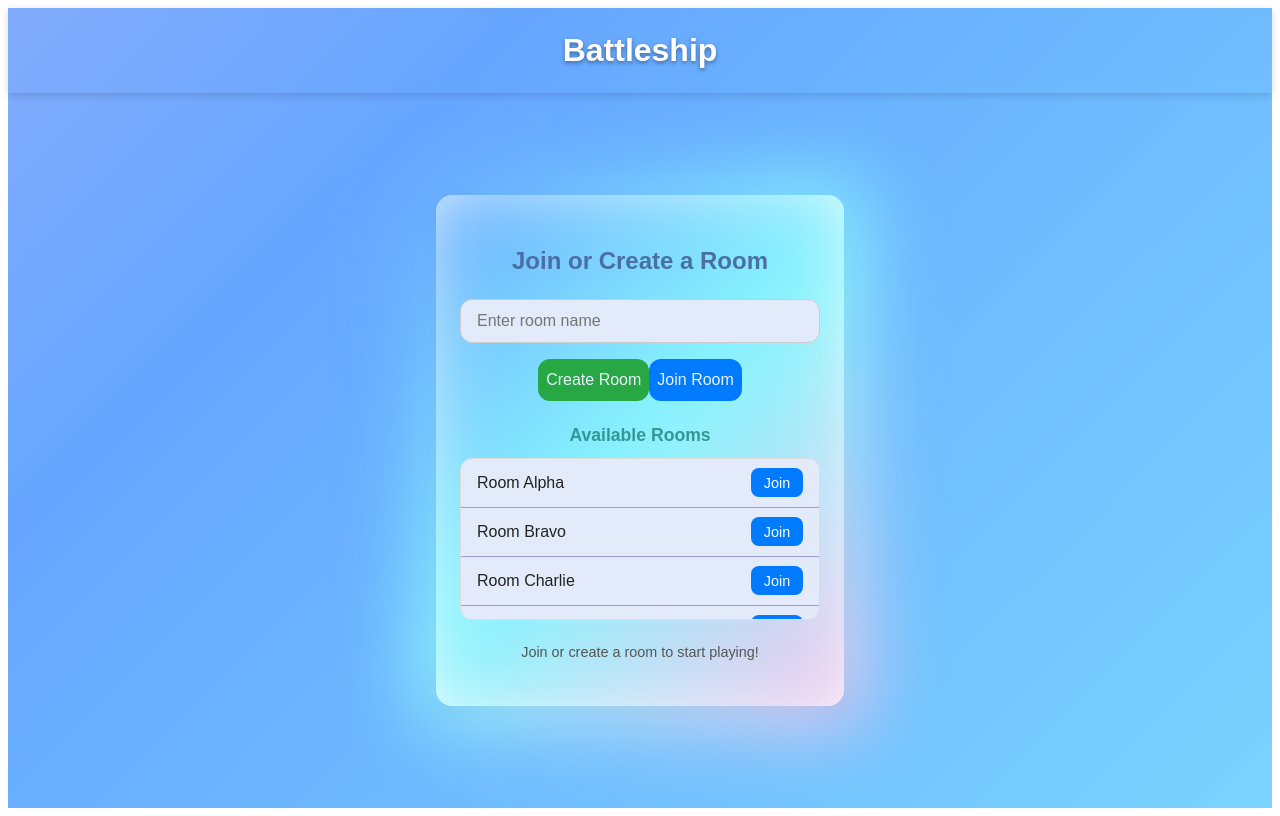
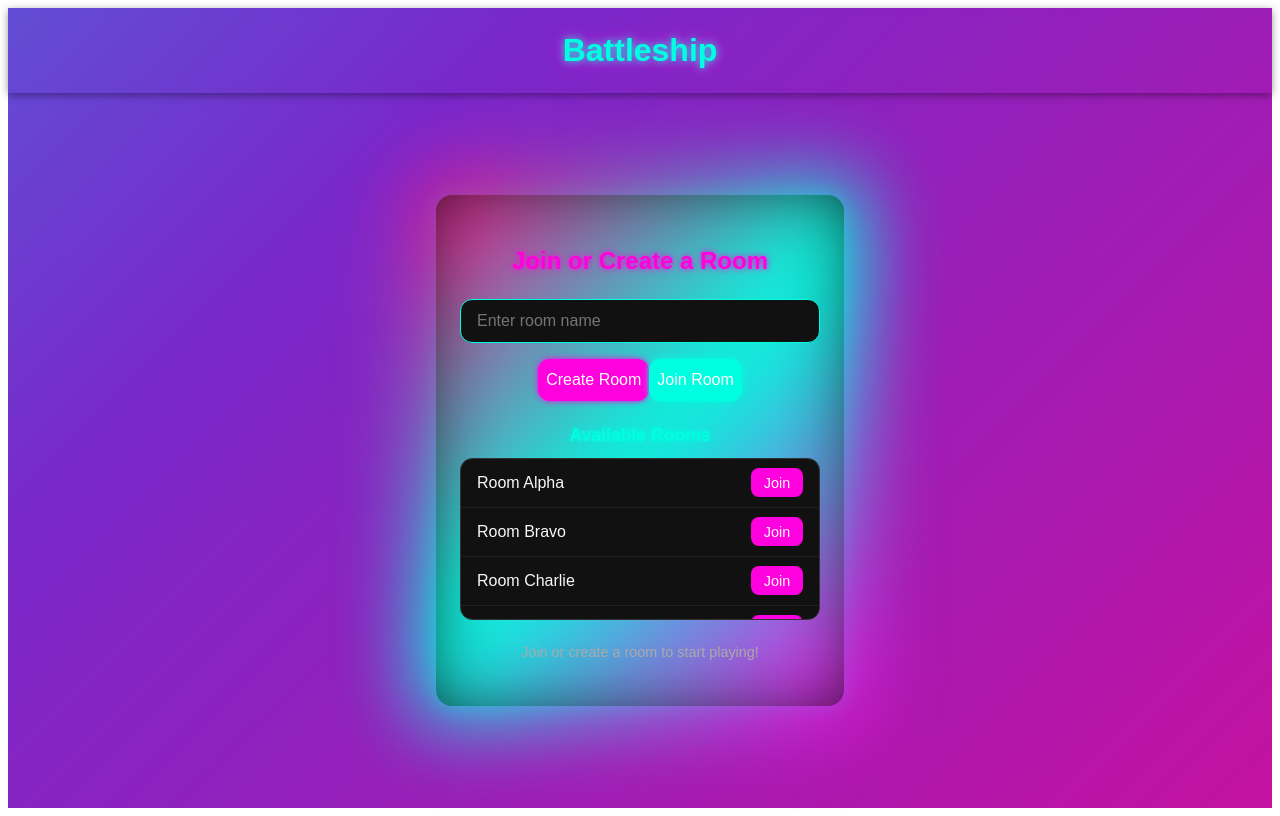
Before and after one commit to wojtek960506/battleship-socket-io, a React (Vite) app in the folder client/: page / in a window 1280 px wide. Built offline with nearby package versions, Linux system fonts and the light colour scheme.

Commit message:
arcade style of colors

```diff
--- a/client/src/App.css
+++ b/client/src/App.css
@@ -3,11 +3,11 @@
   display: flex;
   flex-direction: column;
   min-height: 100vh;
-  font-family: 'Arial', sans-serif;
-  color: #222;
+  font-family: 'Orbitron', sans-serif; /* arcade-like font */
+  color: #f8f8f8;
 
-  /* Gradient background */
-  background: linear-gradient(-45deg, #89f7fe, #66a6ff, #fbc2eb, #a6c0fe);
+  /* Neon gradient background */
+  background: linear-gradient(-45deg, #ff0080, #7928ca, #00eaff, #00ff87);
   background-size: 400% 400%;
   animation: gradientBG 12s ease infinite;
 }
@@ -24,14 +24,14 @@
   padding: 1.5rem 0;
   background: transparent;
   backdrop-filter: blur(4px);
-  box-shadow: 0 2px 8px rgba(0,0,0,0.15);
+  box-shadow: 0 2px 8px rgba(0,0,0,0.4);
 }
 
 .app-header h1 {
   margin: 0;
   font-size: 2rem;
-  color: #fff; /* White text to pop over gradients */
-  text-shadow: 0 2px 4px rgba(0,0,0,0.4);
+  color: #00ffe0; /* neon cyan */
+  text-shadow: 0 0 8px #00ffe0, 0 0 16px #ff00de;
 }
 
 /* Lobby / Room form */
@@ -47,10 +47,10 @@
 .lobby-card {
   position: relative;
   z-index: 1;
-  background-color: #fff;
+  background-color: #0d0d0d;
   padding: 2rem 1.5rem;
   border-radius: 16px;
-  box-shadow: 0 6px 20px rgba(0,0,0,0.1);
+  box-shadow: 0 0 20px rgba(0,255,255,0.3);
   width: 100%;
   max-width: 360px;
   text-align: center;
@@ -64,7 +64,7 @@
   right: -20px;
   bottom: -20px;
   border-radius: 20px;
-  background: linear-gradient(135deg, #66a6ff, #89f7fe, #fbc2eb);
+  background: linear-gradient(135deg, #ff0080, #00ffe0, #ff00de);
   filter: blur(40px);
   z-index: -1;
   animation: glow 6s ease-in-out infinite alternate;
@@ -78,7 +78,8 @@
 .lobby-card h2 {
   margin-bottom: 1.5rem;
   font-size: 1.5rem;
-  color: #4A6FA5;
+  color: #ff00de; /* neon magenta */
+  text-shadow: 0 0 6px #ff00de;
 }
 
 .room-form {
@@ -90,17 +91,17 @@
 .room-form input {
   padding: 0.75rem 1rem;
   font-size: 1rem;
-  border: 1px solid #ccc;
+  border: 1px solid #00ffe0;
   border-radius: 12px;
   outline: none;
-  background-color: #e3ebfa;
-  color: #3555a0;
-
-  transition: border-color 0.2s;
+  background-color: #111;
+  color: #0ff;
+  transition: border-color 0.2s, box-shadow 0.3s;
 }
 
 .room-form input:focus {
-  border-color: #007bff;
+  border-color: #ff00de;
+  box-shadow: 0 0 8px #ff00de;
 }
 
 .room-form button {
@@ -110,33 +111,38 @@
   border: none;
   border-radius: 12px;
   cursor: pointer;
-  color: rgb(236, 242, 252);
-  transition: background-color 0.2s, transform 0.1s;
+  color: #fff;
+  transition: background-color 0.2s, transform 0.1s, box-shadow 0.3s;
 }
 
 .create-btn {
-  background-color: #28a745;
+  background-color: #ff00de;
+  box-shadow: 0 0 6px #ff00de;
 }
 
 .create-btn:hover {
-  background-color: #218838;
+  background-color: #e600c0;
   transform: translateY(-1px);
+  box-shadow: 0 0 12px #ff00de;
 }
 
 .join-btn {
-  background-color: #007bff;
+  background-color: #00ffe0;
+  box-shadow: 0 0 6px #00ffe0;
+  color: #000;
 }
 
 .join-btn:hover {
-  background-color: #0056b3;
+  background-color: #00d4b8;
   transform: translateY(-1px);
+  box-shadow: 0 0 12px #00ffe0;
 }
 
 /* Info text */
 .info-text {
   margin-top: 1.5rem;
   font-size: 0.9rem;
-  color: #555;
+  color: #aaa;
 }
 
 /* Room list container */
@@ -148,8 +154,9 @@
 .room-list h3 {
   margin-bottom: 0.75rem;
   font-size: 1.1rem;
-  color: #359796;
+  color: #00ffe0;
   text-align: center;
+  text-shadow: 0 0 6px #00ffe0;
 }
 
 /* Scrollable list */
@@ -159,9 +166,9 @@
   margin: 0;
   max-height: 160px;
   overflow-y: auto;
-  border: 1px solid #ddd;
+  border: 1px solid #333;
   border-radius: 12px;
-  background-color: #e3ebfa
+  background-color: #111;
 }
 
 /* Room list item */
@@ -170,8 +177,7 @@
   justify-content: space-between;
   align-items: center;
   padding: 0.6rem 1rem;
-  border-bottom: 1px solid #9c9dd4;
-  /* A pastel-colored border slides in when you hover a row. */
+  border-bottom: 1px solid #222;
   position: relative;
   overflow: hidden;
   transition: background-color 0.3s;
@@ -182,7 +188,7 @@
   position: absolute;
   top: 0; left: 0; bottom: 0;
   width: 4px;
-  background: linear-gradient(#66a6ff, #89f7fe);
+  background: linear-gradient(#ff00de, #00ffe0);
   transform: scaleY(0);
   transform-origin: top;
   transition: transform 0.3s ease;
@@ -192,18 +198,16 @@
   transform: scaleY(1);
 }
 
-/* The row gets a pastel highlight when hovered. */
 .room-list li:hover {
-  background-color: #d8e7fb; /* pastel blue highlight */
+  background-color: rgba(0, 255, 224, 0.1);
 }
 
 .room-list li:last-child {
   border-bottom: none
 }
 
-/* When hovering a list item, the Join button glows slightly. */
 .room-list li:hover button {
-  box-shadow: 0 0 8px rgba(102, 166, 255, 0.5);
+  box-shadow: 0 0 12px #00ffe0;
 }
 
 /* Join buttons */
@@ -213,14 +217,15 @@
   border: none;
   border-radius: 8px;
   cursor: pointer;
-  background-color: #007bff;
+  background-color: #ff00de;
   color: white;
-  transition: background-color 0.4s, transform 0.3s;
+  transition: background-color 0.4s, transform 0.3s, box-shadow 0.3s;
 }
 
 .room-list button:hover {
-  background-color: #0056b3;
+  background-color: #e600c0;
   transform: translateY(-1px);
+  box-shadow: 0 0 10px #ff00de;
 }
 
 /* Mobile-friendly adjustments */
```
